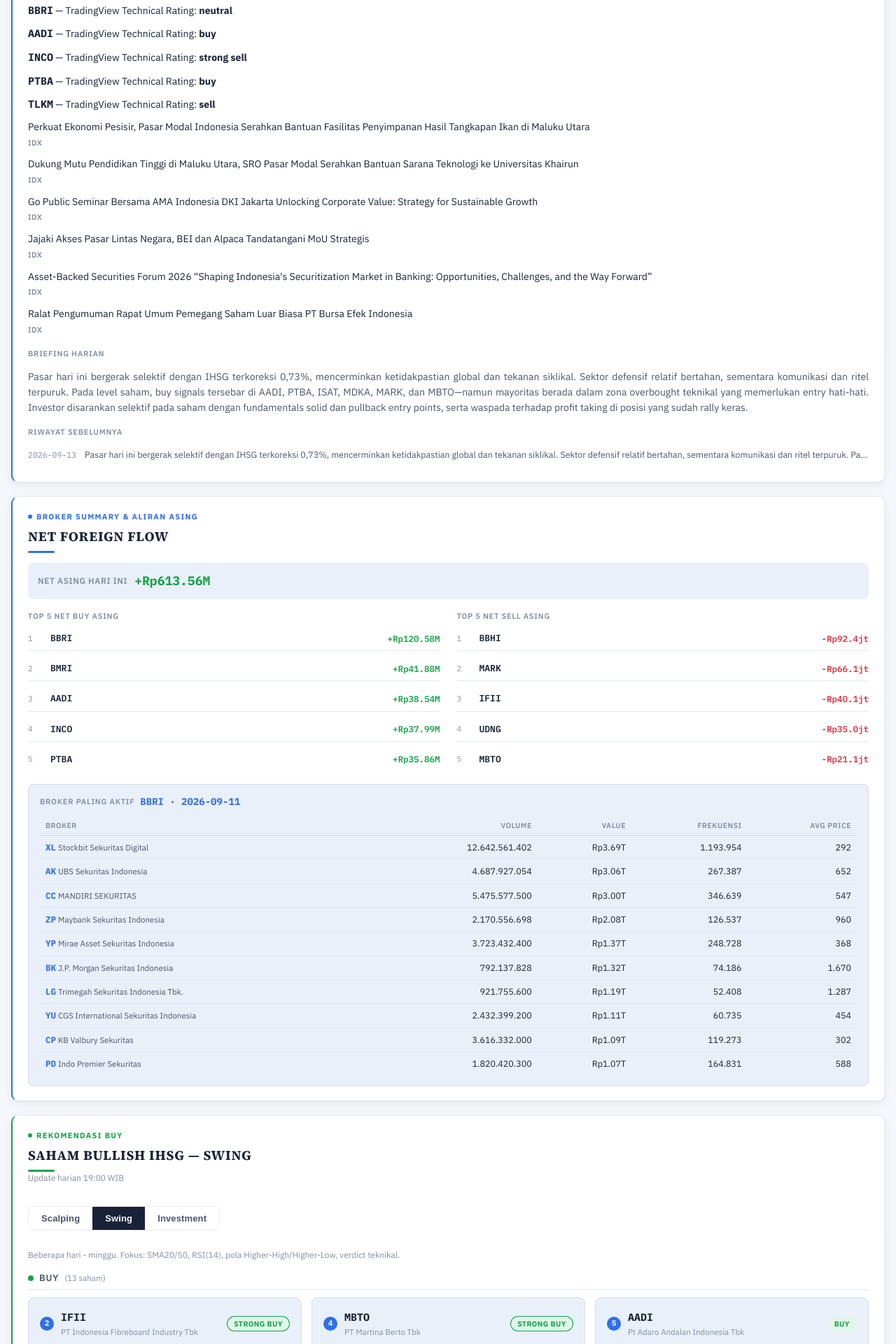
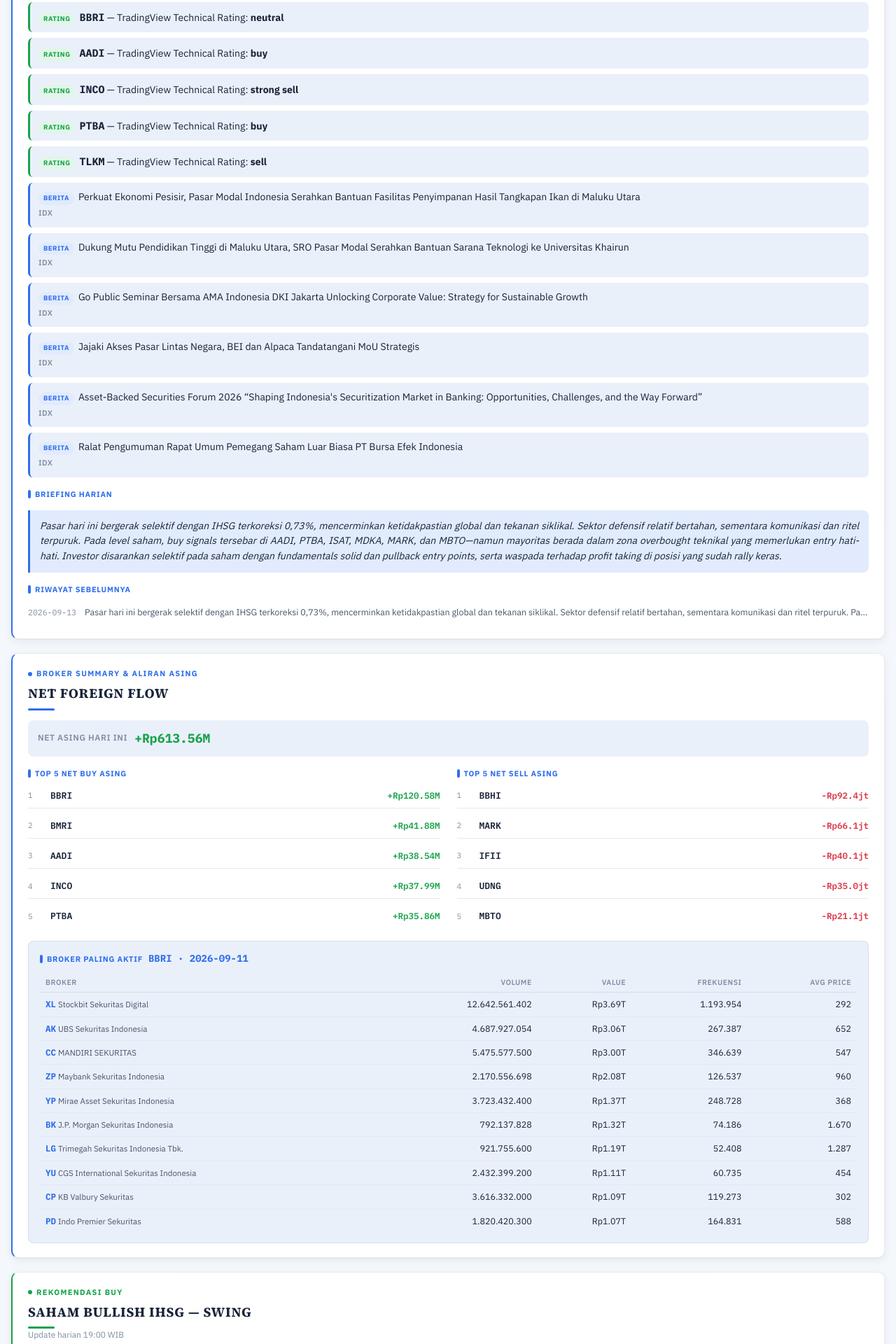
Before and after one commit to fakihatuabdi/IDX-i-Screener, a website: page docs/index.html in a window 1280 px wide. Shown: the part 1285-3205 px from the top of the page at 70% size. Drawn offline with Linux system fonts and the light colour scheme.

Commit message:
Highlight potential badge, colorize summary section, restore ~1-month chart, distinct volume color

```diff
--- a/docs/index.html
+++ b/docs/index.html
@@ -90,7 +90,8 @@
 .bandar-box{margin-top:18px; padding:14px 16px; background:var(--surface-2); border-radius:8px; border:1px solid var(--border);}
 .bandar-box .head{display:flex; align-items:center; gap:8px; margin-bottom:8px;}
 .bandar-box .bandar-ticker-tag{font-family:"IBM Plex Mono",monospace; font-weight:700; font-size:14px; color:var(--accent);}
-.bandar-col-lbl{font-size:11px; text-transform:uppercase; letter-spacing:0.07em; color:var(--text-muted); font-weight:600; margin-bottom:6px;}
+.bandar-col-lbl{font-size:11px; text-transform:uppercase; letter-spacing:0.07em; color:var(--accent); font-weight:700; margin-bottom:6px; display:flex; align-items:center; gap:6px;}
+.bandar-col-lbl::before{content:""; width:4px; height:12px; border-radius:2px; background:var(--accent);}
 .broker-table-wrap{overflow-x:auto;}
 .broker-table{width:100%; border-collapse:collapse; font-size:12.5px;}
 .broker-table th{text-align:right; font-size:10.5px; text-transform:uppercase; letter-spacing:0.05em; color:var(--text-muted); font-weight:600; padding:6px 8px; border-bottom:1px solid var(--border); white-space:nowrap;}
@@ -100,9 +101,15 @@
 .broker-table tbody tr:last-child td{border-bottom:none;}
 .broker-code{font-family:"IBM Plex Mono",monospace; font-weight:700; color:var(--accent);}
 .broker-name{color:var(--text-2); font-size:11.5px;}
-.news-list{list-style:none; margin:0; padding:0; display:flex; flex-direction:column; gap:10px;}
+.news-list{list-style:none; margin:0; padding:0; display:flex; flex-direction:column; gap:8px;}
+.news-item{background:var(--surface-2); border-radius:7px; padding:10px 12px; border-left:3px solid var(--accent);}
+.news-item.type-corp{border-left-color:var(--warning);}
+.news-item.type-rating{border-left-color:var(--good);}
 .news-item a{color:var(--text-1); text-decoration:none; font-weight:500; font-size:13.5px;} .news-item a:hover{color:var(--accent);}
 .news-src{font-size:11px; color:var(--text-muted); font-weight:600; text-transform:uppercase; letter-spacing:0.04em;}
+.news-tag{display:inline-block; font-size:9.5px; font-weight:700; text-transform:uppercase; letter-spacing:0.05em; padding:2px 7px; border-radius:10px; margin-right:6px; background:var(--accent-soft); color:var(--accent);}
+.news-item.type-corp .news-tag{background:var(--warning-soft); color:var(--warning);}
+.news-item.type-rating .news-tag{background:var(--good-soft); color:var(--good);}
 .strategy-toggle{display:inline-flex; border:1px solid var(--border); border-radius:8px; overflow:hidden; margin-bottom:14px;}
 .strategy-toggle button{font-size:13px; font-weight:600; padding:9px 18px; border:none; background:var(--surface); color:var(--text-2); cursor:pointer; letter-spacing:0.01em;}
 .strategy-toggle button.active{background:var(--text-1); color:var(--bg);}
@@ -144,7 +151,7 @@
 .pick-cell .edge{font-family:"IBM Plex Mono",monospace; font-weight:700; font-size:13px; margin-left:8px;}
 .pick-cell .edge.up{color:var(--good);} .pick-cell .edge.down{color:var(--critical);}
 .pick-cell .meta{font-size:11.5px; color:var(--text-muted); margin-top:4px;}
-.indicator-chip.potential{background:var(--accent-soft); color:var(--accent); border-color:transparent; font-weight:700;}
+.potential-badge{display:inline-flex; align-items:center; gap:4px; font-size:11px; font-weight:800; padding:4px 10px; border-radius:20px; white-space:nowrap; letter-spacing:0.02em; background:linear-gradient(135deg,#fbbf24,#f59e0b); color:#3a2a05; box-shadow:0 1px 3px rgba(245,158,11,0.4);}
 .card-grid{display:grid; grid-template-columns:repeat(auto-fill, minmax(300px,1fr)); gap:14px; margin-top:6px;}
 .stock-card{background:var(--surface-2); border:1px solid var(--border); border-radius:9px; padding:16px; display:flex; flex-direction:column; gap:12px;}
 .stock-card-head{display:flex; align-items:center; gap:10px;}
@@ -171,7 +178,7 @@
 .watch-item{display:flex; gap:12px; align-items:flex-start; padding:10px 12px; background:var(--warning-soft); border-radius:7px;}
 .watch-ticker{font-family:"IBM Plex Mono",monospace; font-weight:700; font-size:13px; color:var(--warning); flex-shrink:0; min-width:52px;}
 .watch-reason{font-size:12.5px; color:var(--text-1); text-align:justify; text-justify:inter-word;}
-.briefing-text{color:var(--text-2); margin-bottom:16px; text-align:justify; text-justify:inter-word;}
+.briefing-text{color:var(--text-1); margin-bottom:16px; text-align:justify; text-justify:inter-word; background:var(--accent-soft); border-left:3px solid var(--accent); border-radius:0 8px 8px 0; padding:12px 14px; font-style:italic;}
 .history-list{list-style:none; margin:0; padding:0; display:flex; flex-direction:column; gap:8px;}
 .history-row{display:flex; gap:12px; align-items:baseline; font-size:12.5px; padding:8px 0; border-bottom:1px solid var(--gridline);} .history-row:last-child{border-bottom:none;}
 .history-date{font-family:"IBM Plex Mono",monospace; color:var(--text-muted); white-space:nowrap; font-size:11.5px;}
@@ -295,9 +302,10 @@
     if (Math.abs(v) >= 1000) return IDR.format(Math.round(v));
     return v.toFixed(v < 10 ? 2 : 0);
   }
-  // TradingView-style dark daily candle chart (1 minggu perdagangan terakhir, refresh
+  // TradingView-style dark daily candle chart (~1 bulan perdagangan terakhir, refresh
   // tiap hari): black background, green/red candles, gridlines with price labels on the
-  // Y-axis and date labels on the X-axis.
+  // Y-axis and date labels on the X-axis. Volume bars use a distinct neutral color so
+  // they're never mistaken for price direction.
   function renderCandles(candles,w,h,overlays){
     if(!candles||!candles.length) return "";
     w=w||320; h=h||230; overlays=(overlays||[]).filter(function(o){return o.value!=null;});
@@ -321,21 +329,22 @@
     }
     yLabels+='<text x="'+(w-mRight+6)+'" y="'+(mTop-2)+'" fill="#6b7280" font-size="7" font-family="IBM Plex Mono, monospace">Rp</text>';
 
-    // Volume sub-panel: bar height scaled to this chart's own max volume, colored by that bar's direction.
+    // Volume sub-panel: a single neutral color (not red/green like the candles) so it
+    // never gets confused with price direction - just "how much traded that day".
     var volY0=mTop+priceH+volGap, volMax=hasVolume?Math.max.apply(null,candles.map(function(c){return c.v||0;})):1;
     var volBars="";
     if (hasVolume){
       volBars=candles.map(function(c,i){
-        var xx=x(i), up=c.c>=c.o, color=up?"#22c55e":"#ef4444";
+        var xx=x(i);
         var bh=Math.max(1,(c.v||0)/volMax*volH);
-        return '<rect x="'+(xx-bodyW/2)+'" y="'+(volY0+volH-bh)+'" width="'+bodyW+'" height="'+bh+'" fill="'+color+'" opacity="0.55"/>';
+        return '<rect x="'+(xx-bodyW/2)+'" y="'+(volY0+volH-bh)+'" width="'+bodyW+'" height="'+bh+'" fill="#7c8fd6" opacity="0.65"/>';
       }).join("");
       volBars+='<text x="'+(w-mRight+6)+'" y="'+(volY0+7)+'" fill="#6b7280" font-size="7" font-family="IBM Plex Mono, monospace">Vol</text>';
     }
 
-    // Only ~5-7 daily bars in a week, so label every bar rather than sampling.
+    // ~20-22 daily bars (about a month) - sample a handful of evenly-spaced date labels.
     var xLabelY=mTop+priceH+(hasVolume?volGap+volH:0)+12;
-    var xLabelCount=Math.min(7,n), xLabels="";
+    var xLabelCount=Math.min(6,n), xLabels="";
     for (var k=0;k<xLabelCount;k++){
       var idx=Math.round(k*(n-1)/(xLabelCount-1||1)), lx=x(idx);
       var dateStr=fmtAxisDate(candles[idx].t);
@@ -409,11 +418,11 @@
   function renderTechNews(d){
     document.getElementById("techOverview").textContent=d.tech_news.technical_overview||"—";
     var rows=[];
-    (d.tech_news.corporate_actions||[]).forEach(function(c){ rows.push('<li class="news-item"><span class="stock-ticker mono">'+esc(c.ticker)+'</span> — '+esc(c.detail)+'</li>'); });
-    (d.tech_news.analyst_ratings||[]).forEach(function(r){ rows.push('<li class="news-item"><span class="stock-ticker mono">'+esc(r.ticker)+'</span> — '+esc(r.analyst)+': <b>'+esc(r.rating)+'</b></li>'); });
+    (d.tech_news.corporate_actions||[]).forEach(function(c){ rows.push('<li class="news-item type-corp"><span class="news-tag">Aksi Korporasi</span><span class="stock-ticker mono">'+esc(c.ticker)+'</span> — '+esc(c.detail)+'</li>'); });
+    (d.tech_news.analyst_ratings||[]).forEach(function(r){ rows.push('<li class="news-item type-rating"><span class="news-tag">Rating</span><span class="stock-ticker mono">'+esc(r.ticker)+'</span> — '+esc(r.analyst)+': <b>'+esc(r.rating)+'</b></li>'); });
     (d.tech_news.news||[]).forEach(function(n){
       var titleHtml = n.link ? '<a href="'+esc(n.link)+'" target="_blank" rel="noopener">'+esc(n.title)+'</a>' : esc(n.title);
-      rows.push('<li class="news-item">'+titleHtml+'<br><span class="news-src">'+esc(n.source)+'</span></li>');
+      rows.push('<li class="news-item"><span class="news-tag">Berita</span>'+titleHtml+'<br><span class="news-src">'+esc(n.source)+'</span></li>');
     });
     document.getElementById("newsList").innerHTML=rows.join("")||'<li class="empty-note">Tidak ada berita baru.</li>';
   }
@@ -489,10 +498,10 @@
     if (s.pattern) badges.push('<span class="indicator-chip">'+esc(s.pattern)+'</span>');
     var ma=maOverlaysFor(s);
     if (ma.crossLabel) badges.push('<span class="indicator-chip '+(ma.crossLabel.bullish?"cross-bull":"cross-bear")+'">'+esc(ma.crossLabel.text)+'</span>');
-    if (s.potential_pct!=null) badges.push('<span class="indicator-chip potential">Potensi ~'+s.potential_pct+'%</span>');
     var badgeRow = badges.length ? '<div class="badge-row">'+badges.join("")+'</div>' : "";
     var verdictHtml = s.verdict ? '<span class="verdict-badge '+verdictClass(s.verdict)+'">'+esc(s.verdict)+'</span>' : "";
-    return '<article class="stock-card"><div class="stock-card-head"><span class="stock-rank">'+s.rank+'</span><div class="stock-name"><div class="stock-ticker">'+esc(s.ticker)+'</div><div class="stock-full-name">'+esc(s.name)+'</div></div>'+verdictHtml+'</div>'
+    var potentialHtml = s.potential_pct!=null ? '<span class="potential-badge">&#9733; Potensi ~'+s.potential_pct+'%</span>' : "";
+    return '<article class="stock-card"><div class="stock-card-head"><span class="stock-rank">'+s.rank+'</span><div class="stock-name"><div class="stock-ticker">'+esc(s.ticker)+'</div><div class="stock-full-name">'+esc(s.name)+'</div></div><div style="display:flex; flex-direction:column; align-items:flex-end; gap:4px;">'+verdictHtml+potentialHtml+'</div></div>'
       + badgeRow + renderCandles(s.candles,320,230,ma.overlays)
       + '<div class="price-grid"><div class="price-cell entry"><div class="lbl">Entry</div><div class="val tab-nums">'+fmtNum(s.entry)+'</div></div><div class="price-cell target"><div class="lbl">Target</div><div class="val tab-nums">'+fmtNum(s.target)+'</div></div><div class="price-cell sl"><div class="lbl">Stop Loss</div><div class="val tab-nums">'+fmtNum(s.stop_loss)+'</div></div></div>'
       + '<div class="tech-line">'+esc(s.technical)+'</div>'
```
Also changed, not shown: lib/pipeline.mjs.
